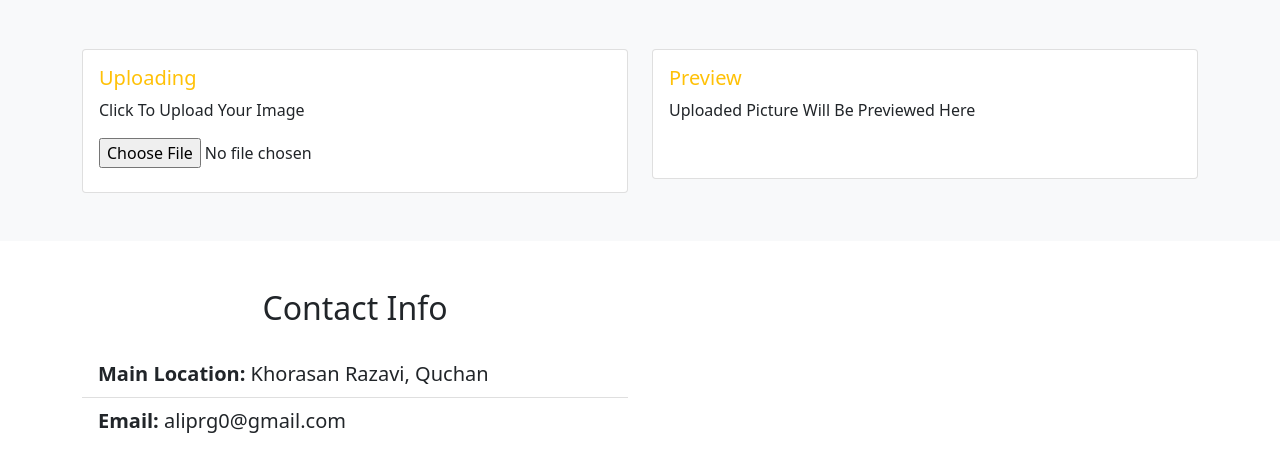
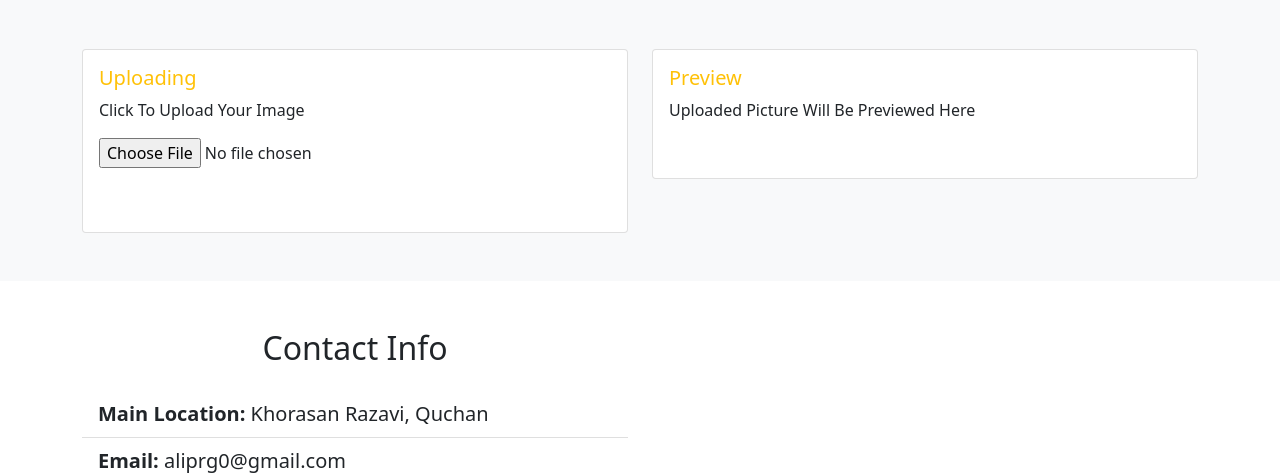
Before and after one commit to aliprg0/Brain-Tumor-Detection, a Flask app: page / in a window 1280 px wide. Shown: the part 1086-1559 px from the top of the page. Run offline with Flask 2, Linux system fonts and the light colour scheme; some libraries are stand-ins or nearby versions.

Commit message:
changed margin and size for result box

```diff
--- a/templates/index.html
+++ b/templates/index.html
@@ -136,7 +136,7 @@
                   accept="image/*"
                   onchange="showPreview(event);"
                   class="lols"/>
-                <div class="result-section mt-2 h3" id="Predicted_Result"></div>
+                <div class="result-section mt-5 h2" id="Predicted_Result"></div>
               </div>
             </div>
           </div>
```
